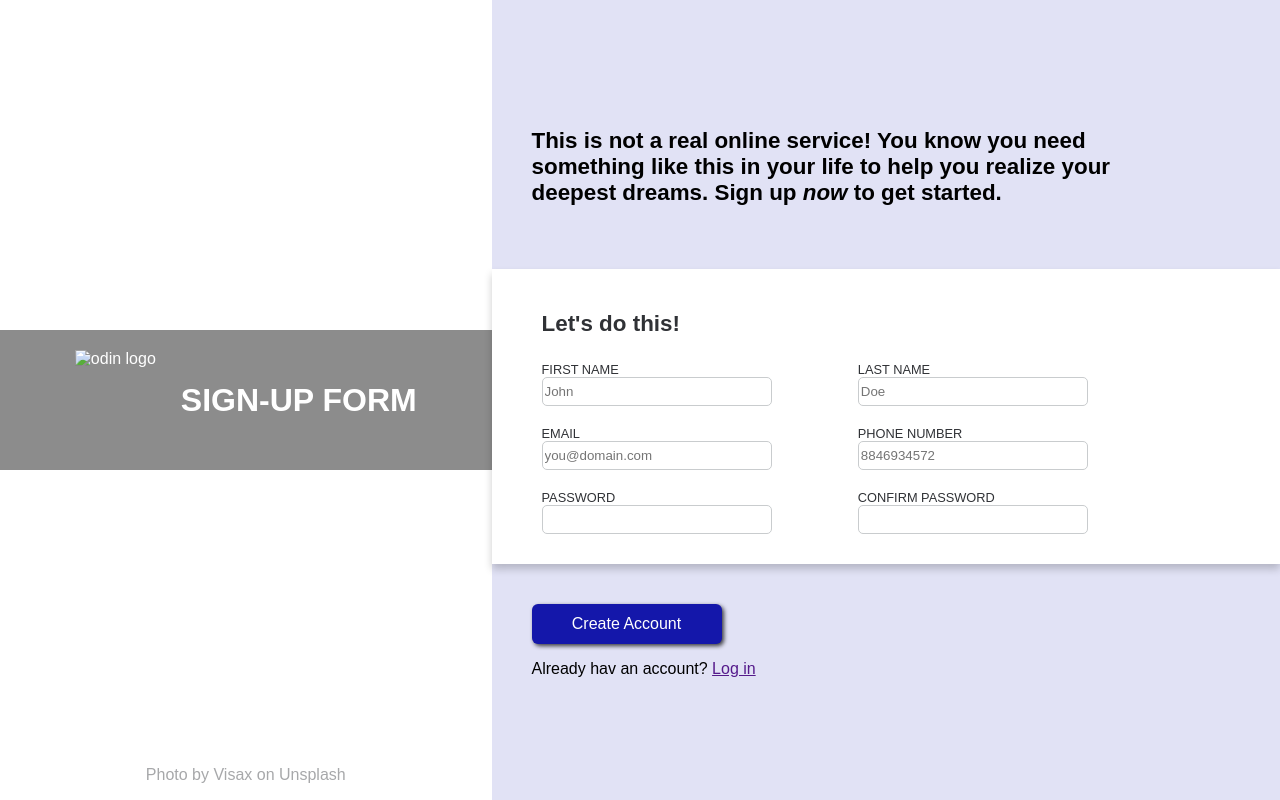
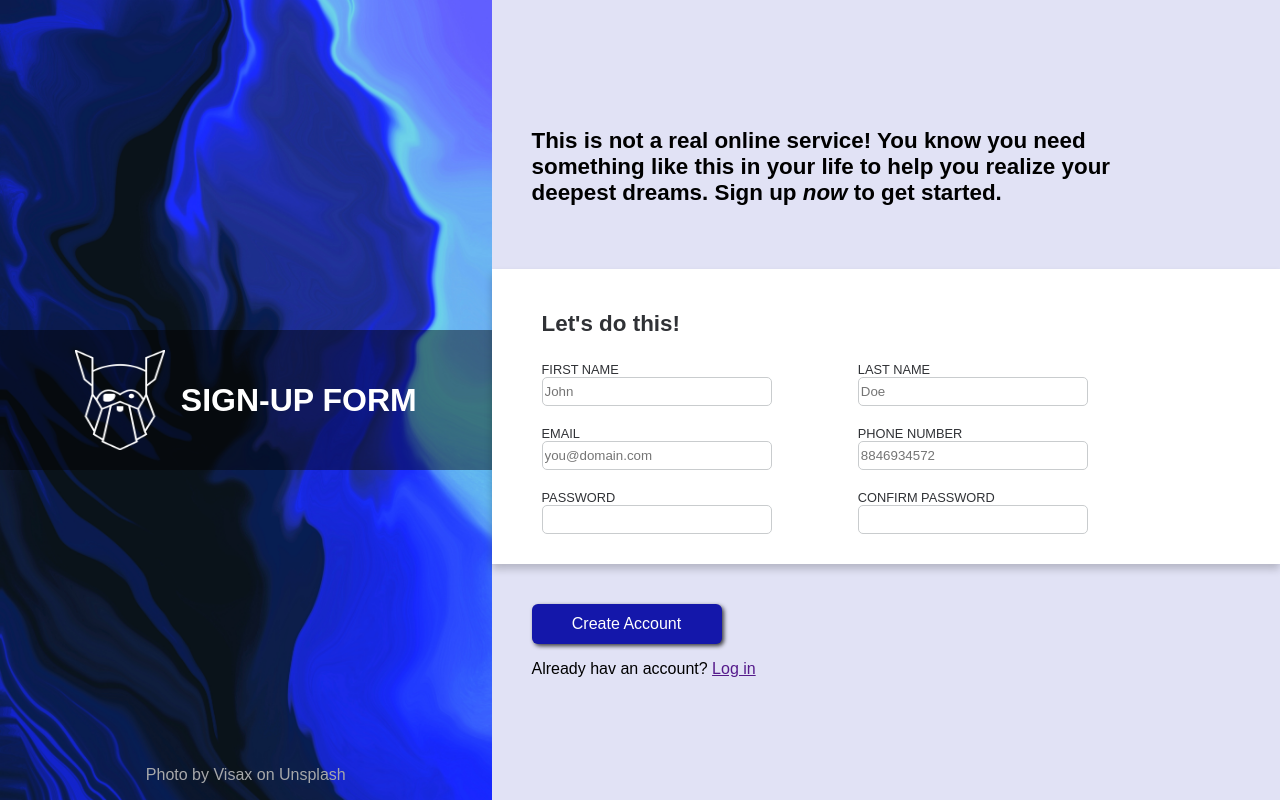
Before and after one commit to nerdyblock/sign-up-form, a plain HTML site: page index.html in a window 1280 px wide. Drawn offline with Linux system fonts and the light colour scheme; the site is published under a folder, as on GitHub Pages, so addresses that start at the root find nothing.

Commit message:
image path fixes

```diff
--- a/index.html
+++ b/index.html
@@ -12,7 +12,7 @@
     <div class="container">
         <div class="left">
             <div class="logo">
-                <img src="/images/odin-lined.png" alt="odin logo">
+                <img src="./images/odin-lined.png" alt="odin logo">
                 <p>SIGN-UP FORM</p>
             </div>
 
--- a/style.css
+++ b/style.css
@@ -14,7 +14,7 @@ body {
 .left {
     display: flex;
     flex-direction: column;
-    background-image: url(/images/visax-unsplash.jpg);
+    background-image: url(./images/visax-unsplash.jpg);
     background-size: cover;
     justify-content: center;
     align-items: center;
```
